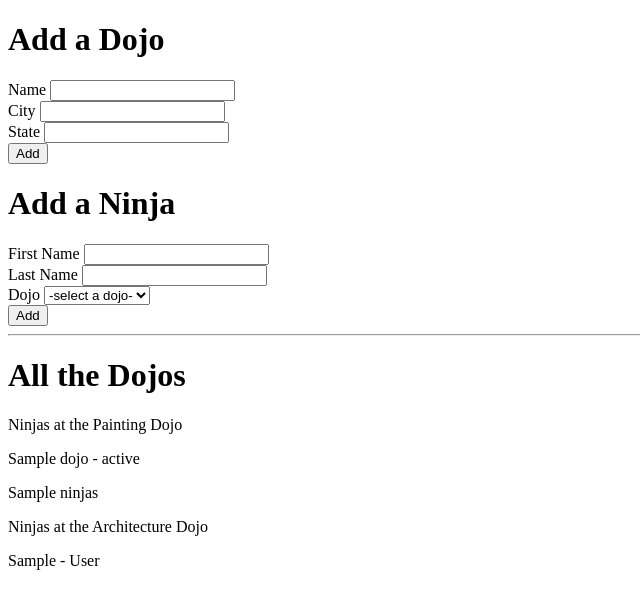
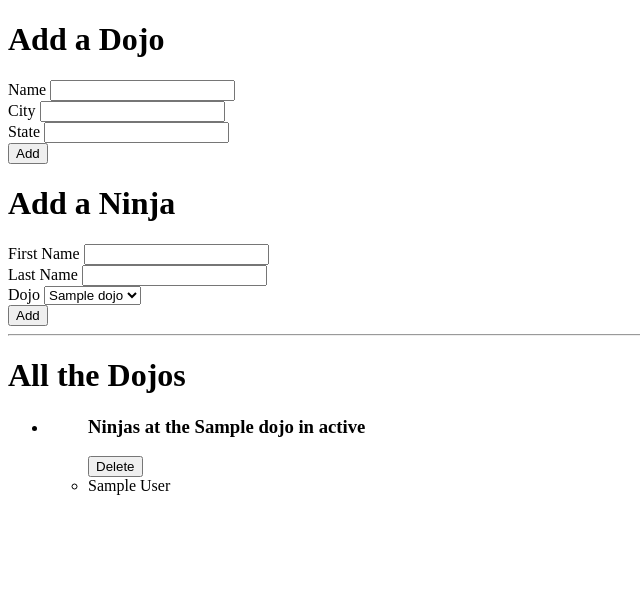
Before and after one commit to KeithBrantley/dojo_ninjas, a Django app: template dojo_ninjas/main/templates/index.html in a window 1280 px wide. Shown: the top 609 px of the page, without its empty margins (0-640 px from the left). Run offline with Django 3.2, Linux system fonts and the light colour scheme; the template is opened without the code that fills it: most values are stand-ins (such as "Sample title", 1, 10 or a date in 2020).

Commit message:
ninja bug

```diff
--- a/dojo_ninjas/main/models.py
+++ b/dojo_ninjas/main/models.py
@@ -10,7 +10,6 @@
 class Ninja(models.Model):
     first_name = models.CharField(max_length=255)
     last_name = models.CharField(max_length=255)
-    dojo = models.CharField(max_length=255)
-    maker = models.ForeignKey(Dojo, related_name="ninjas", on_delete=models.CASCADE)
+    dojo = models.ForeignKey(Dojo, related_name="ninjas", on_delete=models.CASCADE)
     created_at = models.DateTimeField(auto_now_add=True)
     updated_at = models.DateTimeField(auto_now=True)
--- a/dojo_ninjas/main/templates/index.html
+++ b/dojo_ninjas/main/templates/index.html
@@ -29,14 +29,17 @@
         {% csrf_token %}
         <h1>Add a Ninja</h1>
         <div class="dojo_input_section">
-            <div class="ninja_sectopm">
+            <div class="ninja_section">
                 <label for="first_name">First Name</label>
                 <input type="text" name="first_name" id="first_name"><br>
                 <label for="last_name">Last Name</label>
                 <input type="text" name="last_name" id="last_name"><br>
-                <label for="select a dojo">Dojo</label>
-                <select name="dojo" id="select a dojo">
-                    <option value="0">-select a dojo-</option>
+                <label for="dojo">Dojo</label>
+                <select name="dojo" id="dojo">
+                    <!-- <option value="0">-select a dojo-</option> -->
+                    {% for dojo in all_dojos %}
+                        <option value="{{dojo.id}}">{{dojo.name}}</option>
+                    {% endfor %}
                 </select><br>
                 <button>Add</button>
             </div>
@@ -45,15 +48,22 @@
     <hr>
     <div>
         <h1>All the Dojos</h1>
-        <p>Ninjas at the Painting Dojo</p>
-        {% for dojo in all_dojos %}
-        <p>{{ dojo.name }} - {{ dojo.state}}</p>
-        <p>{{ dojo.ninjas.all}}</p>
-        {% endfor %}
-        <p>Ninjas at the Architecture Dojo</p>
-        {% for ninja in all_ninjas %}
-        <p>{{ ninja.first_name}} - {{ninja.last_name}}</p>
-        {% endfor %}
+        <ul>
+            {% for dojo in all_dojos %}
+            <form action="/delete_dojo/{{dojo.id}}" method="POST">
+                {% csrf_token %}
+                <li>
+                    <ul>
+                        <h3>Ninjas at the {{ dojo.name }} in {{ dojo.state }}</h3>
+                        <button type="submit">Delete</button>
+                        {% for ninja in dojo.ninja.all %}
+                            <li>{{ ninja.first_name }} {{ ninja.last_name }}</li>
+                        {% endfor %}
+                    </ul>
+                </li>
+            </form>
+            {% endfor %}
+        </ul>
     </div>
 
 </body>
--- a/dojo_ninjas/main/urls.py
+++ b/dojo_ninjas/main/urls.py
@@ -5,4 +5,5 @@
     path('', views.index),
     path('process_dojo', views.process_dojo),
     path('process_ninja', views.process_ninja),
+    path('delete_dojo/<str:dojo_id>', views.delete_dojo),
 ]
--- a/dojo_ninjas/main/views.py
+++ b/dojo_ninjas/main/views.py
@@ -22,8 +22,10 @@
     Ninja.objects.create(
         first_name=request.POST["first_name"],
         last_name=request.POST["last_name"],
-        dojo_name=request.POST["dojo"],
-        dojos=this_dojo
+        dojo=this_dojo
     )
+    return redirect('/')
 
+def delete_dojo(request, dojo_id):
+    Dojo.objects.get(id = dojo_id).delete()
     return redirect('/')
```
Also changed, not shown: dojo_ninjas/db.sqlite3, dojo_ninjas/main/migrations/0001_initial.py.
